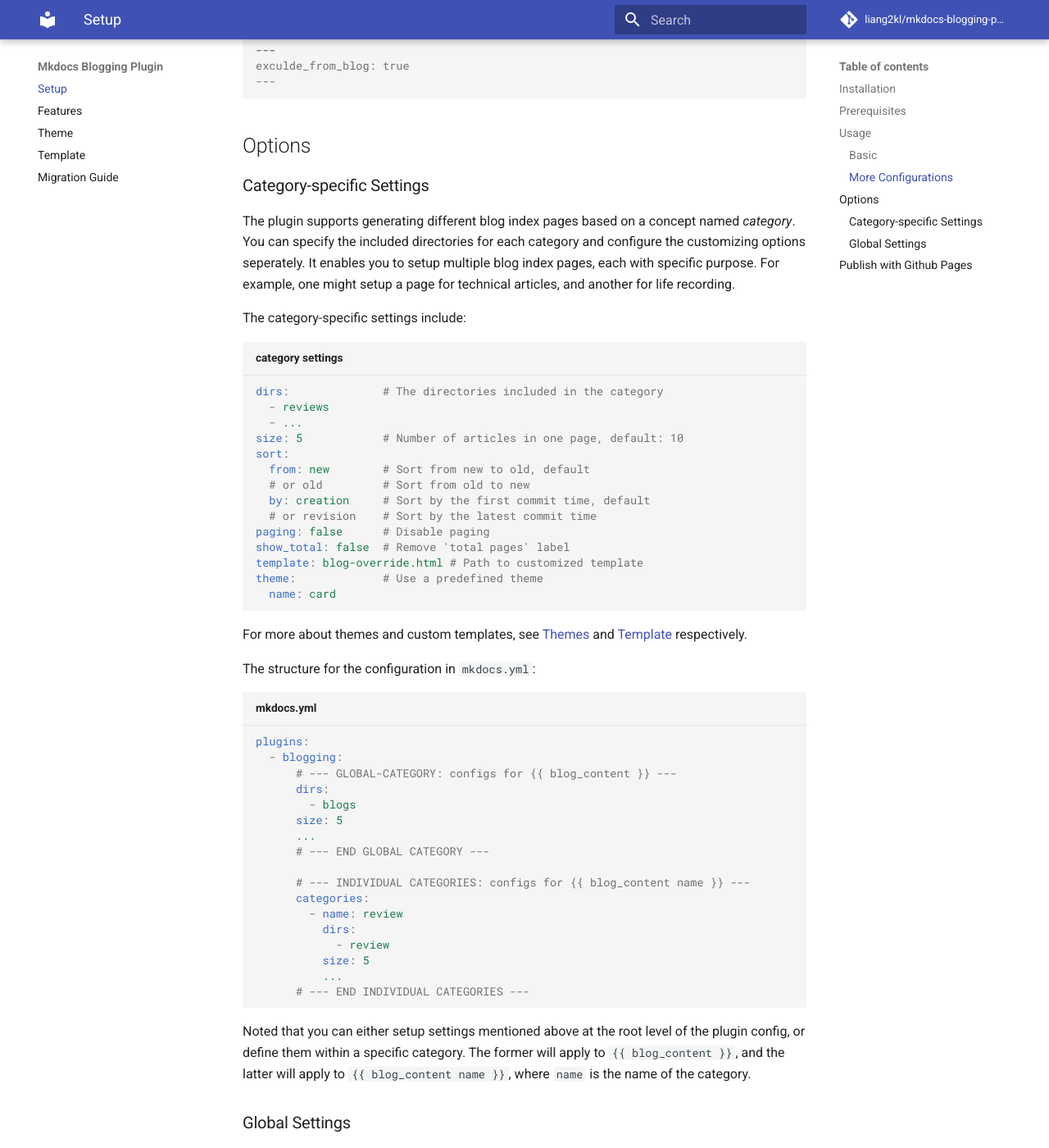
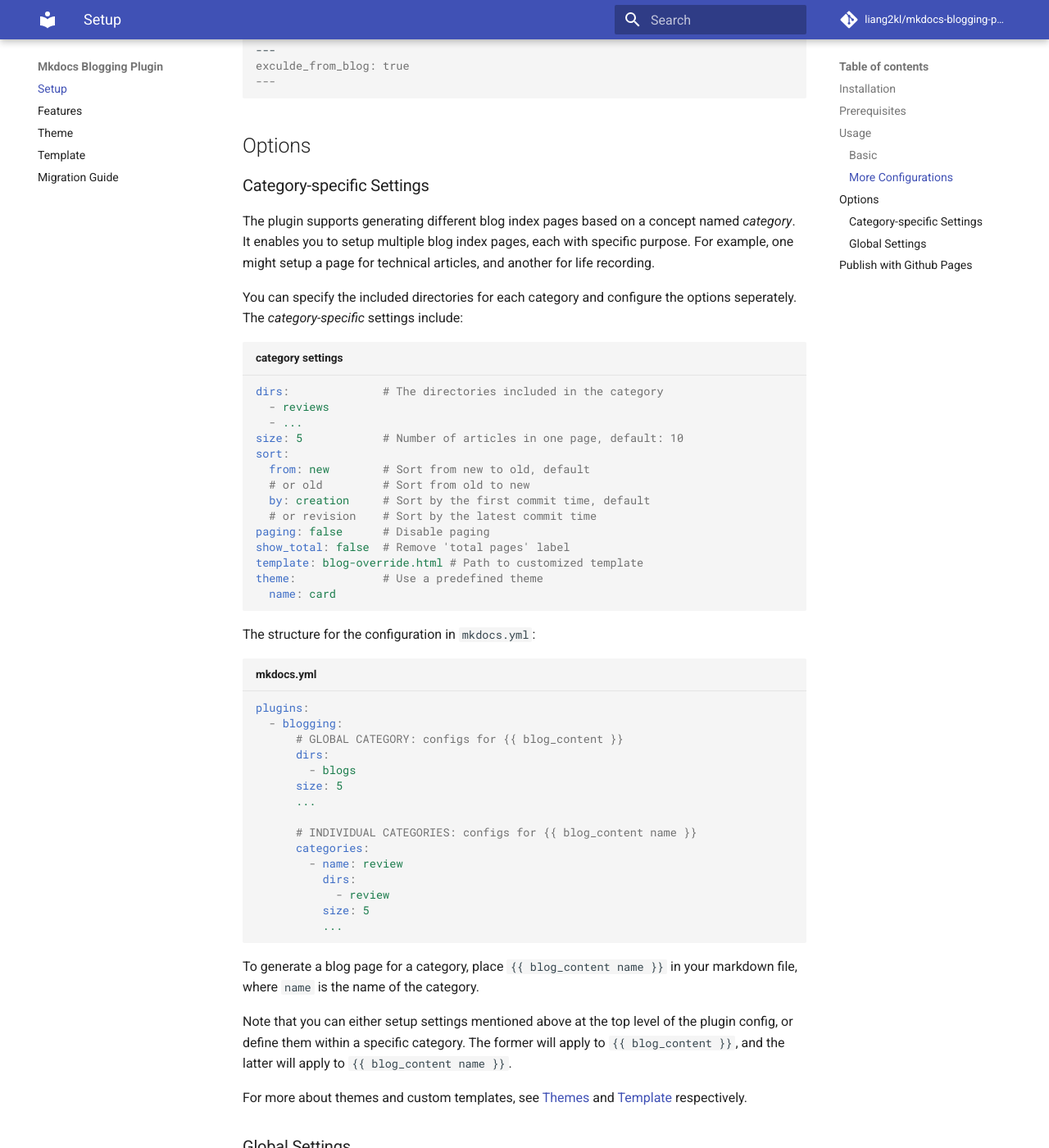
Before and after one commit to liang2kl/mkdocs-blogging-plugin, an MkDocs documentation site: the page built from docs/index.md, in a window 1280 px wide and 1400 px high, scrolled down 2121 px. Shown: the whole window at 82% size. Built offline with MkDocs 1.6.1 and Material for MkDocs 9.7.7, drawn with Linux system fonts in a browser that asks for light colours; comment, search, counter and statistics services are not loaded; some of the changed text lies outside the part shown.

Commit message:
docs: revise docs

````diff
--- a/docs/index.md
+++ b/docs/index.md
@@ -94,12 +94,12 @@ exculde_from_blog: true
 ### Category-specific Settings
 
 The plugin supports generating different blog index pages based on a concept
-named *category*. You can specify the included directories for each category
-and configure the customizing options seperately. It enables you to setup multiple
+named *category*. It enables you to setup multiple
 blog index pages, each with specific purpose.
 For example, one might setup a page for technical articles, and another for life recording.
 
-The category-specific settings include:
+You can specify the included directories for each category
+and configure the options seperately. The *category-specific* settings include:
 
 ```yaml title="category settings"
 dirs:              # The directories included in the category
@@ -118,38 +118,39 @@ theme:             # Use a predefined theme
   name: card
 ```
 
-For more about themes and custom templates, see [Themes](theme.md) and [Template](template.md) respectively.
-
 The structure for the configuration in `mkdocs.yml`:
 
 ```yaml title="mkdocs.yml"
 plugins:
   - blogging:
-      # --- GLOBAL-CATEGORY: configs for {{ blog_content }} ---
+      # GLOBAL CATEGORY: configs for {{ blog_content }}
       dirs:
         - blogs
       size: 5
       ...
-      # --- END GLOBAL CATEGORY ---
 
-      # --- INDIVIDUAL CATEGORIES: configs for {{ blog_content name }} ---
+      # INDIVIDUAL CATEGORIES: configs for {{ blog_content name }}
       categories:
         - name: review
           dirs:
             - review
           size: 5
           ...
-      # --- END INDIVIDUAL CATEGORIES ---
 ```
 
-Noted that you can either setup settings mentioned above at the root level of the plugin config,
+To generate a blog page for a category, place `{{ blog_content name }}` in your markdown file,
+where `name` is the name of the category.
+
+Note that you can either setup settings mentioned above at the top level of the plugin config,
 or define them within a specific category. The former will apply to `{{ blog_content }}`, and the
-latter will apply to `{{ blog_content name }}`, where `name` is the name of the category.
+latter will apply to `{{ blog_content name }}`.
+
+For more about themes and custom templates, see [Themes](theme.md) and [Template](template.md) respectively.
 
 ### Global Settings
 
 Aside from the category settings, there are some globally applied options, which should be defined
-at the root level of the plugin configuration:
+at the top level of the plugin configuration:
 
 ```yaml title="mkdocs.yml"
 features:          # Additional features
````
Also changed, not shown: other parts of docs/index.md (+2 -2 lines), README.md (+3 -3 lines), docs/template.md (+2 -2 lines), docs/theme.md (+1 -1 lines).
